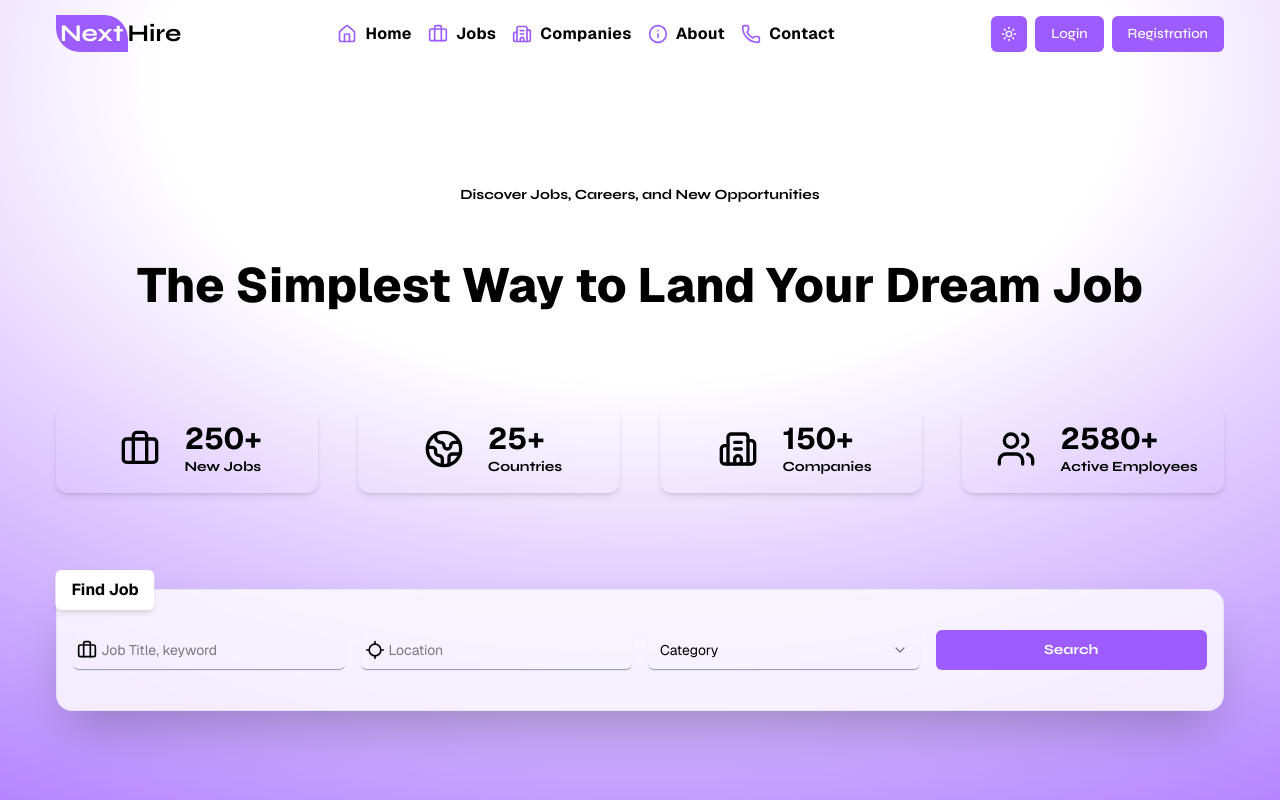
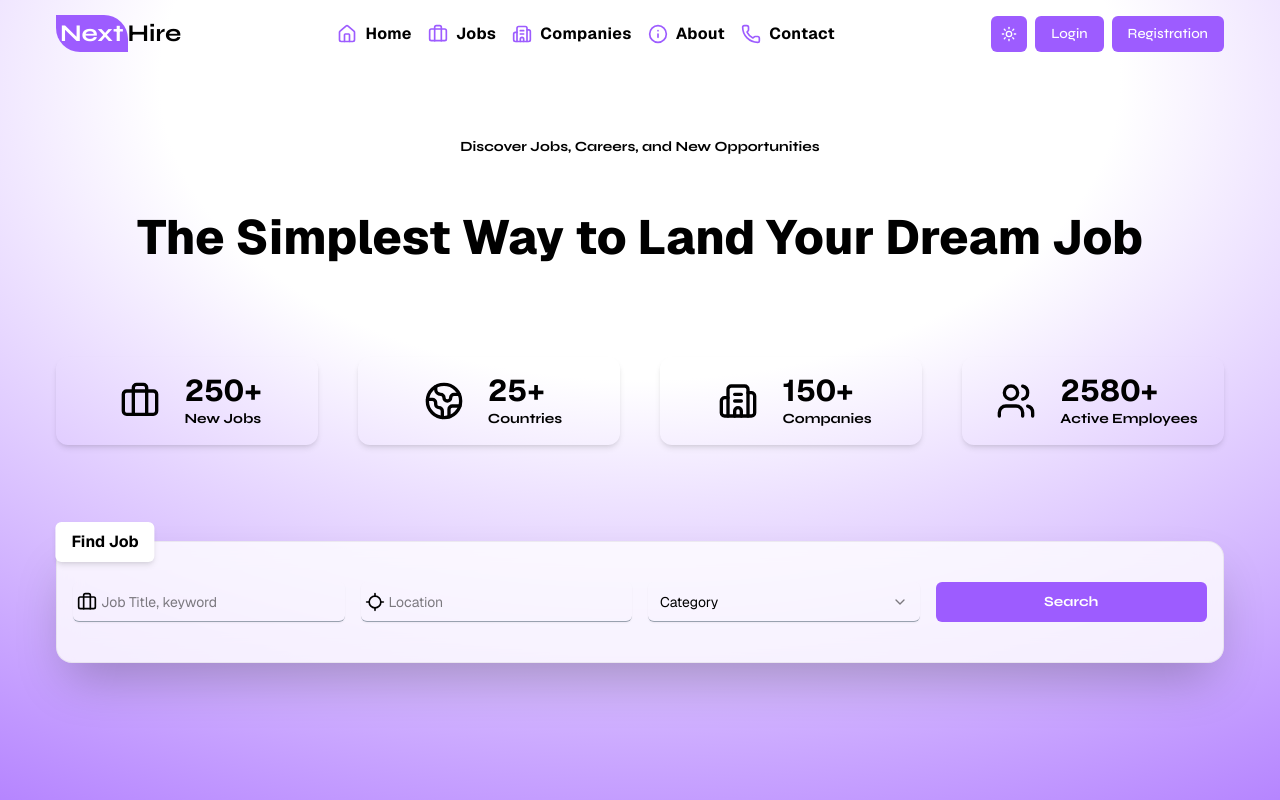
Before and after one commit to mdsamiulislam54/job-protal-client, a Next.js app: page / in a window 1280 px wide. Shown: the top 800 px of the page. Built offline with nearby package versions, Linux system fonts and the light colour scheme.

Commit message:
searchbox margin problem  fixed

```diff
--- /dev/null
+++ b/app/about/page.tsx
@@ -0,0 +1,9 @@
+import React from 'react'
+
+const AboutPage = () => {
+  return (
+    <div>AboutPage</div>
+  )
+}
+
+export default AboutPage
--- a/components/Header/MobileNavbar.tsx
+++ b/components/Header/MobileNavbar.tsx
@@ -16,7 +16,7 @@ const MobileNavbar = ({ navItem, handleOpenMenu }: Props) => {
         exit={{ x: '-100%', scale: 0.9 }}
         transition={{ type: 'tween', duration: 0.3 }}
 
-        className='fixed top-0 left-0 w-[50%] sm:w-[30%] z-100 hero-gradient shadow h-full block lg:hidden'>
+        className='fixed top-0 left-0 w-[50%] sm:w-[30%] z-100 bg-background dark:bg-background-dark shadow h-full block lg:hidden'>
             <div className='p-4 flex flex-col gap-6 mt-10'>
 
                 <Logo />
--- a/components/Header/NavbarPresenter.tsx
+++ b/components/Header/NavbarPresenter.tsx
@@ -17,10 +17,10 @@ type Props = {
 }
 
 export const NavbarPresenter = ({ scrollY, navItem, isOpen, pathName, handleOpenMenu }: Props) => {
-    console.log(scrollY)
+
     return (
         <nav className={`py-4
-        ${scrollY > 0 ? "fixed-nav bg-primary" : pathName === '/' ? "bg-Primary  absolute top-0 w-full" : ""}
+        ${scrollY > 0 ? "fixed-nav bg-background dark:bg-background-dark" : pathName === '/' ? "bg-Primary  absolute top-0 w-full" : "shadow-md dark:shadow-gray-800 bg-background-light dark:bg-background-dark  "}
 
         `}>
             <div className="custom-container  flex justify-between items-center ">
--- a/components/Hero/Hero.tsx
+++ b/components/Hero/Hero.tsx
@@ -29,7 +29,7 @@ const Hero = () => {
         },
     ];
     return (
-        <div className=' min-h-screen flex flex-col justify-center items-center hero-gradient  max-sm:py-20 md:pt-24
+        <div className=' min-h-screen flex flex-col justify-center items-center hero-gradient  max-sm:py-20 md:py-24
         '
 
 
```
